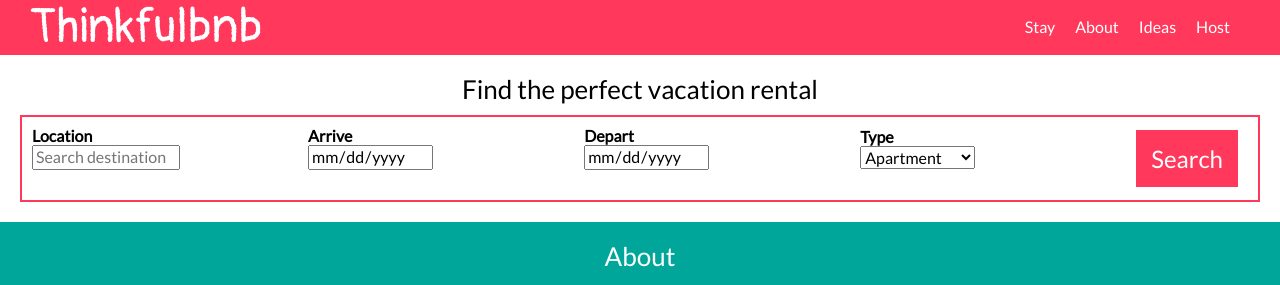
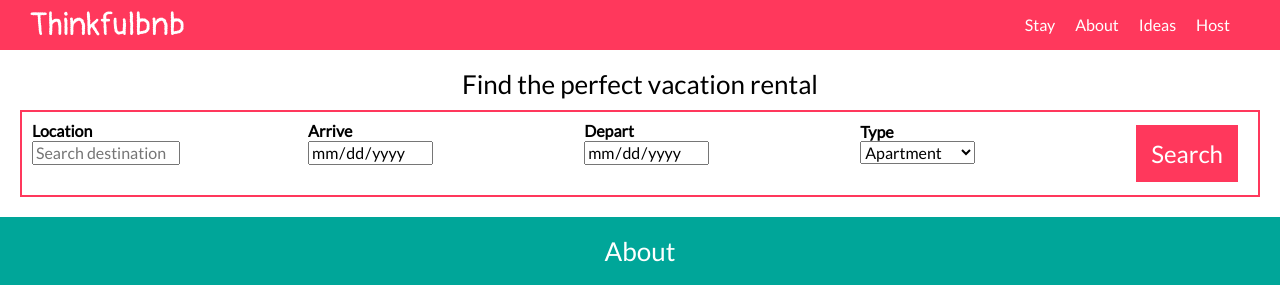
Before and after one commit to jduffey1990/starter-thinkfulbnb-main, a plain HTML site: page index.html in a window 1280 px wide. Shown: the top 285 px of the page. Drawn offline with nearby package versions, Linux system fonts and the light colour scheme.

Commit message:
Update style.css

```diff
--- a/style.css
+++ b/style.css
@@ -57,7 +57,7 @@ main img {
 
 header {
   background-color: #ff385c;
-  padding: 20px 20px 0 20px;
+  padding: 20px 20px 5px 20px;
   text-align: center;
 }
 
@@ -72,6 +72,7 @@ header nav ul {
   flex-direction: row;
   justify-content: space-between;
   align-items: center;
+
 }
 
 header nav ul li {
@@ -154,7 +155,10 @@ footer p {
   }
 
   .logo {
-    font-size: 48px;
+    font-size: 32px;
+    display: flex;
+    justify-content: left;
+    align-items: center;
   }
 
   input {
@@ -198,3 +202,8 @@ footer p {
   #rental-type {
     max-width: 115px;
   }
+
+  nav {
+    padding-left: 0px;
+  }
+}
```
